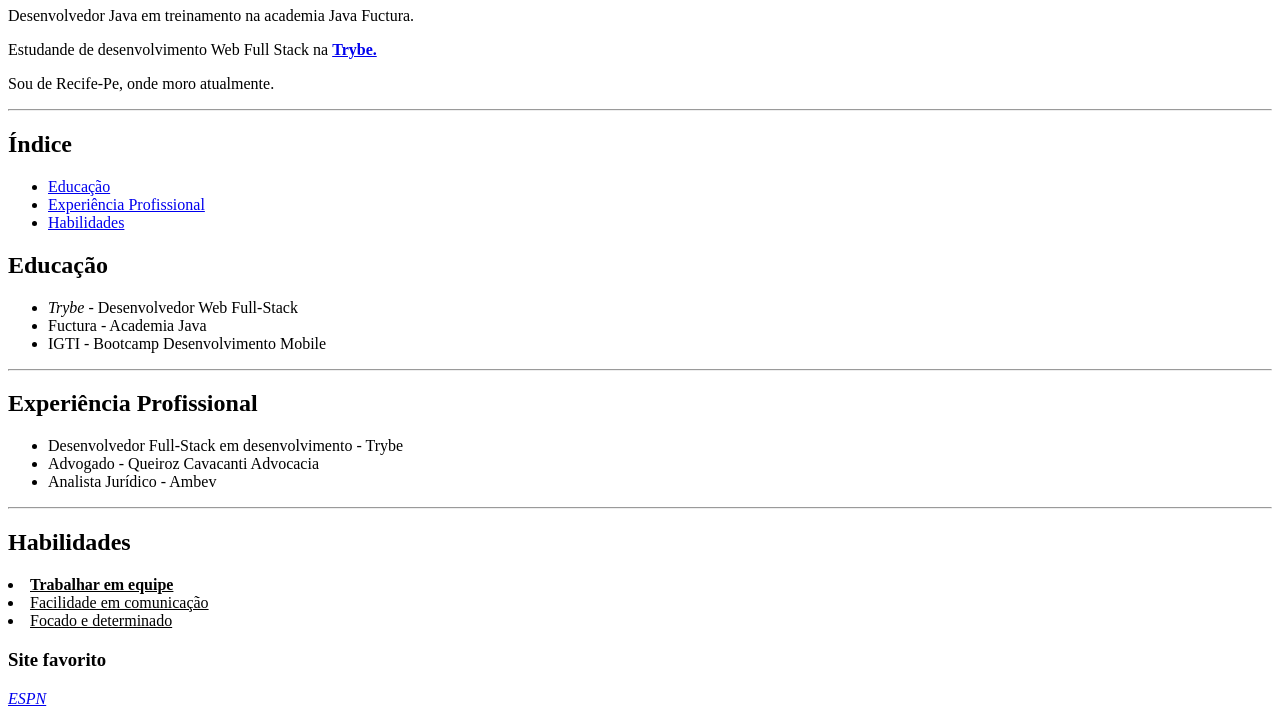
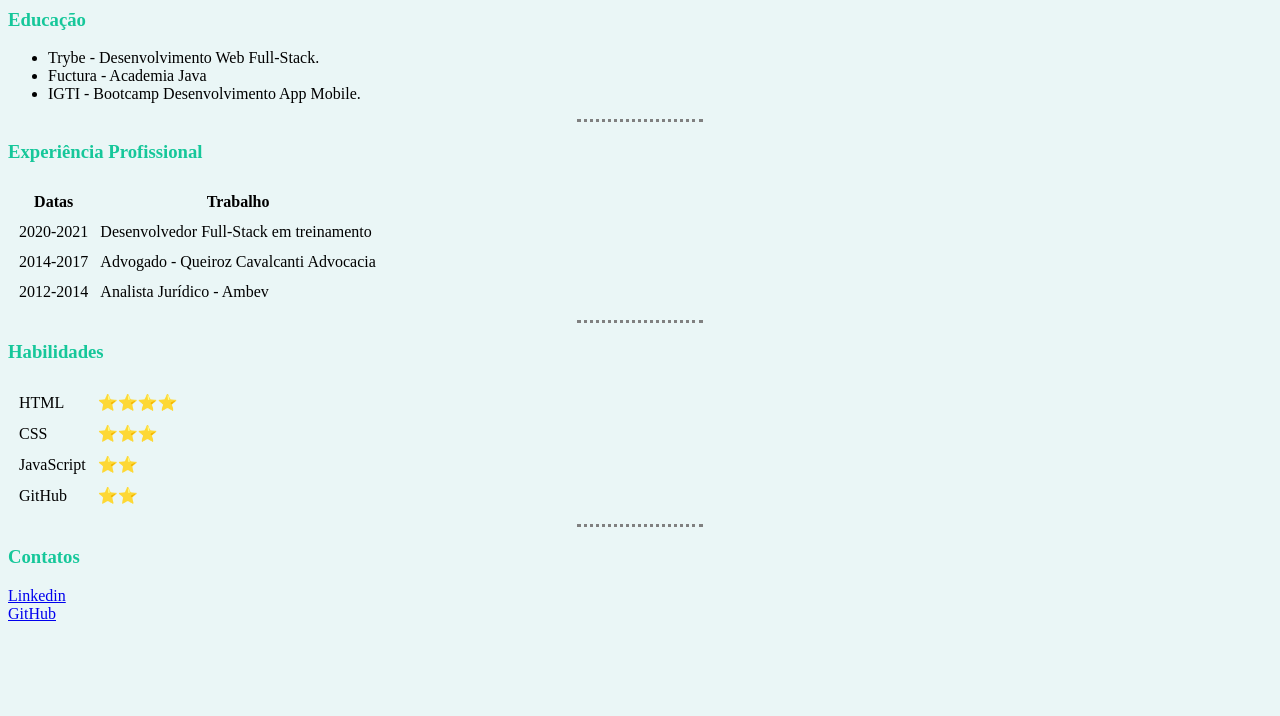
Before and after one commit to tonpasso/tonpasso.github.io, a plain HTML site: page index.html in a window 1280 px wide. Shown: the part 235-951 px from the top of the page. After the commit the page ends 866 px from the top, so only its background shows below. Drawn offline with Linux system fonts and the light colour scheme.

Commit message:
Atuaizando site pessoal

```diff
--- a/index.html
+++ b/index.html
@@ -4,42 +4,73 @@
     <meta charset="UTF-8">
     <meta http-equiv="X-UA-Compatible" content="IE=edge">
     <meta name="viewport" content="width=device-width, initial-scale=1.0">
-    <title>Portfólio Web</title>
+    <title>Site Pessoal Wellington</title>
+    <link rel="stylesheet" href="styles.css">
 </head>
 <body>
-    <img id="foto" src="photo150-circle.png" alt="foto perfil">
-    <h1><a href="#foto">Wellington Passo</a></h1>
-    <p>Desenvolvedor Java em treinamento na academia Java Fuctura.</p>
-    <p>Estudande de desenvolvimento Web Full Stack na <strong><a href="https://www.betrybe.com/" target="_blank">Trybe.</a></strong></p>
-    <p>Sou de Recife-Pe, onde moro atualmente.</p>
+    <table>
+        <tr>
+            <td><img id="foto" src="photo150-circle.png" alt="foto perfil"></td>
+            <td><h1>Wellington Passo</h1>
+                <p><em>Desenvolvedor Web Full-Stack em treinamento.</em></p>
+                <p>Desenvolvedor Java em treinamento na Academia Java Fuctura. Estudante de Desenvolvimento Web Full-Stack na <strong><a href="https://www.betrybe.com/"">Trybe</a></strong> | Git | HTML | CSS | JavaScript | React | MySql | Node.Js |</p>
+                <p>Recife-PE</p>
+            </td>
+        </tr>
+    </table>
     <hr>
-    <h2>Índice</h2>
+    <h3>Educação</h3>
     <ul>
-        <li><a href="#educacao">Educação</a></li>
-        <li><a href="#experiencia">Experiência Profissional</a></li>
-        <li><a href="#habilidades">Habilidades</a></li>
-    </ul>
-    <h2 id="educacao">Educação</h2>
-    <ul>
-        <li><em>Trybe</em> - Desenvolvedor Web Full-Stack</li>
+        <li>Trybe - Desenvolvimento Web Full-Stack.</li>
         <li>Fuctura - Academia Java</li>
-        <li>IGTI - Bootcamp Desenvolvimento Mobile</li>
+        <li>IGTI - Bootcamp Desenvolvimento App Mobile.</li>
     </ul>
     <hr>
-    <h2 id="experiencia">Experiência Profissional</h2>
-    <ul>
-        <li>Desenvolvedor Full-Stack em desenvolvimento - Trybe</li>
-        <li>Advogado - Queiroz Cavacanti Advocacia</li>
-        <li>Analista Jurídico - Ambev</li>
-    </ul>
+    <h3>Experiência Profissional</h3>
+    <table cellspacing="10">
+        <thead>
+            <tr>
+                <th>Datas</th>
+                <th>Trabalho</th>
+            </tr>
+        </thead>
+        <tr>
+            <td>2020-2021</td>
+            <td>Desenvolvedor Full-Stack em treinamento</td>
+        </tr>
+        <tr>
+            <td>2014-2017</td>
+            <td>Advogado - Queiroz Cavalcanti Advocacia</td>
+        </tr>
+        <tr>
+            <td>2012-2014</td>
+            <td>Analista Jurídico - Ambev</td>
+        </tr>
+    </table>
     <hr>
-    <h2 id="habilidades">Habilidades</h2>
-    <u>
-        <li><strong>Trabalhar em equipe</strong></li>
-        <li>Facilidade em comunicação</li>
-        <li>Focado e determinado</li>
-    </u>
-    <h3>Site favorito</h3>
-    <a href="https://www.espn.com.br/" target="_blank"><em>ESPN</em></a>
+    <h3>Habilidades</h3>
+    <table cellspacing="10">
+        <tr>
+            <td>HTML</td>
+            <td>⭐⭐⭐⭐</td>
+        </tr>
+        <tr>
+            <td>CSS</td>
+            <td>⭐⭐⭐</td>
+        </tr>
+        <tr>
+            <td>JavaScript</td>
+            <td>⭐⭐</td>
+        </tr>
+        <tr>
+            <td>GitHub</td>
+            <td>⭐⭐</td>
+        </tr>
+    </table>
+    <hr>
+    <h3>Contatos</h3>
+    <a href="https://www.linkedin.com/in/wellington-passo/" target="_blank">Linkedin</a><br>
+    <a href="https://github.com/tonpasso" target="_blank">GitHub</a>
+
 </body>
 </html>
--- /dev/null
+++ b/styles.css
@@ -0,0 +1,19 @@
+body {
+    background-color: #EAF6F6;
+}
+
+h1 {
+    color: #19456b;
+}
+
+h3 {
+    color: #16c79a;
+}
+
+hr {
+    border-style: none;
+    border-top-style: dotted;
+    border-color: gray;
+    border-width: 3px;
+    width: 10%;
+}
```
